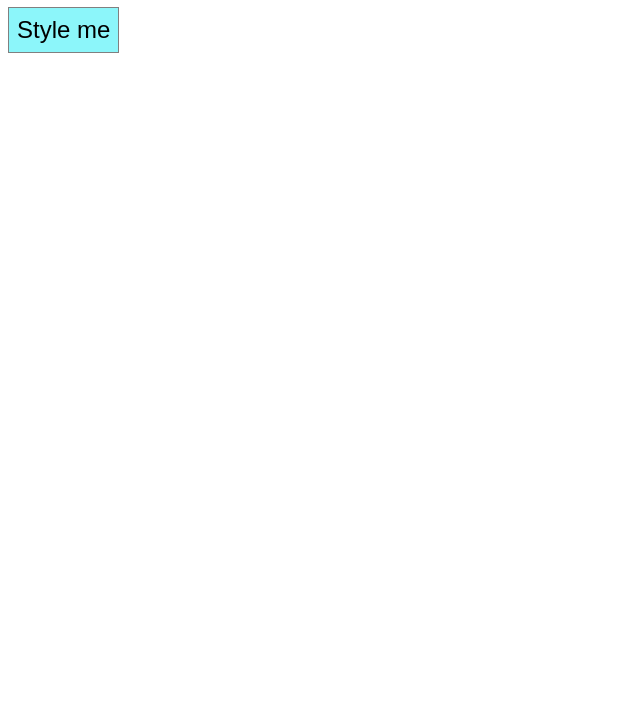
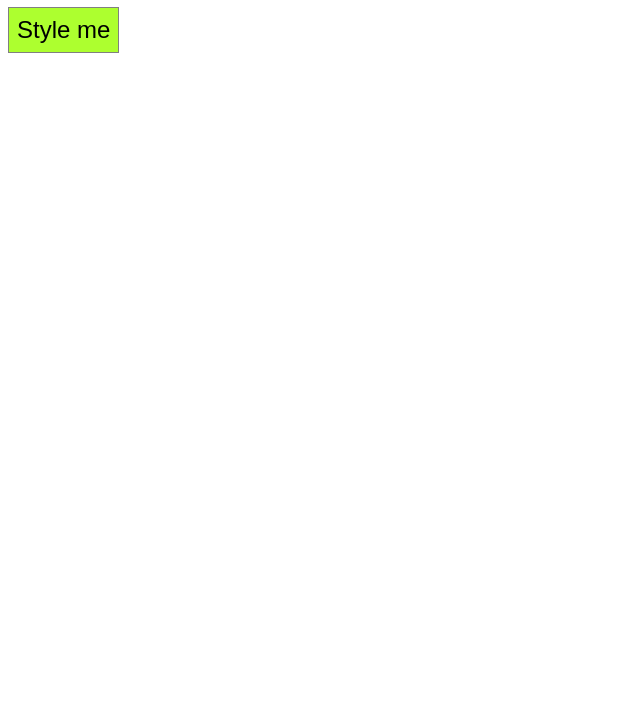
Before and after one commit to carole-arbogast/git-playground, a plain HTML site: page index.html in a window 1280 px wide. Shown: the part 73-800 px from the top of the page, without its empty margins (0-640 px from the left). Drawn offline with Linux system fonts and the light colour scheme.

Commit message:
color of the button changed

```diff
--- a/style.css
+++ b/style.css
@@ -1,6 +1,6 @@
 .btn {
 	border: none;
-	background: rgb(140, 246, 250);
+	background: rgb(173, 255, 47);
 	padding: 0.5rem;
 	border: 0.5px grey solid;
 	font-size: 1.5rem;
```
